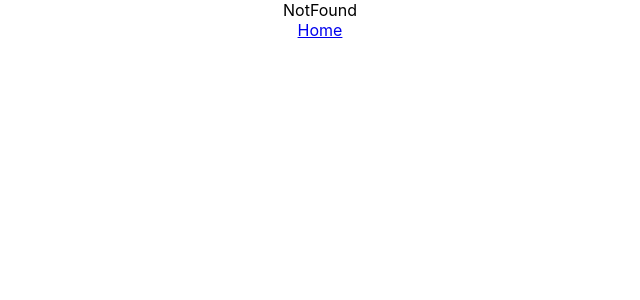
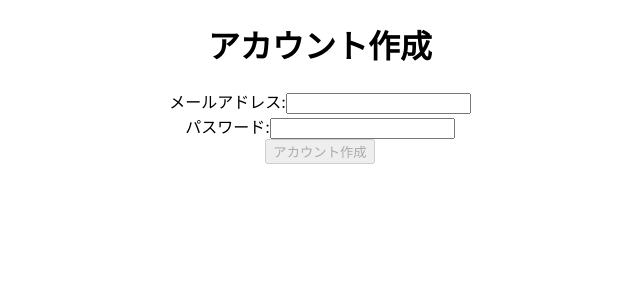
Before and after one commit to negiwasabi7/moku-tickets, a React (Create React App) app: page /user_registration in a window 1280 px wide. Shown: the top 300 px of the page, without its empty margins (320-960 px from the left). Built offline with nearby package versions, Linux system fonts and the light colour scheme; no server answers; the HTML template or start-up script is replaced by a standard one.

Commit message:
アカウント作成機能を追加

```diff
--- a/src/App.js
+++ b/src/App.js
@@ -9,6 +9,7 @@ import MemberRegistration from './components/MemberRegistration';
 import { ReturnTickets } from './components/ReturnTickets';
 import Auth from './components/Auth';
 import { supabase } from './services/supabase_api';
+import UserRegistration from './components/UserRegistration';
 
 const ProtectedRoute = ({ session, redirectPath = '/auth' }) => {
   if (!session) {
@@ -42,6 +43,7 @@ function App() {
     <div className="App">
       <Routes>
         <Route path="/auth" element={<Auth />} />
+        <Route path="/user_registration" element={<UserRegistration />} />
         <Route element={<ProtectedRoute session={session} />}>
           <Route exact path="/" element={<MemberList />} />
           <Route exact path="/member/:member_id" element={<Member />} />
--- /dev/null
+++ b/src/components/UserRegistration.jsx
@@ -0,0 +1,73 @@
+import React from 'react';
+import { useState } from 'react';
+import { supabase } from '../services/supabase_api';
+
+const UserRegistration = () => {
+  const [email, setEmail] = useState('');
+  const [password, setPassword] = useState('');
+
+  const handleSubmit = async (event) => {
+    event.preventDefault(); //デフォルトの動作を抑制する
+    let { data, error } = await supabase.auth.signUp({
+      email,
+      password,
+    });
+    if (error) {
+      console.log(error.message);
+    }
+  };
+  const handleEmailChange = (e) => {
+    // console.log(e.target.value);
+    setEmail(e.target.value);
+  };
+  const handlePasswordChange = (e) => {
+    setPassword(e.target.value);
+  };
+
+  //入力値（メールアドレス、パスワード）の検証
+  const validate = () => {
+    return validateEmail(email) && validatePassword(password);
+  };
+
+  //メールアドレス:trim()した後、空ではない事、正しいフォーマットであること
+  function validateEmail(email) {
+    const regex = /^[a-zA-Z0-9_.+-]+@([a-zA-Z0-9][a-zA-Z0-9-]*[a-zA-Z0-9]*\.)+[a-zA-Z]{2,}$/;
+    return regex.test(email.trim());
+  }
+
+  //パスワード：空ではないこと
+  function validatePassword(password) {
+    return password.length > 0;
+  }
+
+  return (
+    <>
+      <div>
+        <h1>アカウント作成</h1>
+      </div>
+      <form onSubmit={handleSubmit}>
+        <div>
+          <label>
+            メールアドレス:
+            <input type="email" id="email" value={email} onChange={handleEmailChange} />
+          </label>
+        </div>
+
+        <div>
+          <label>
+            パスワード:
+            <input type="password" id="password" value={password} onChange={handlePasswordChange} />
+          </label>
+        </div>
+
+        <div>
+          <button type="submit" disabled={!validate()}>
+            アカウント作成
+          </button>
+        </div>
+      </form>
+    </>
+  );
+};
+
+export default UserRegistration;
```
